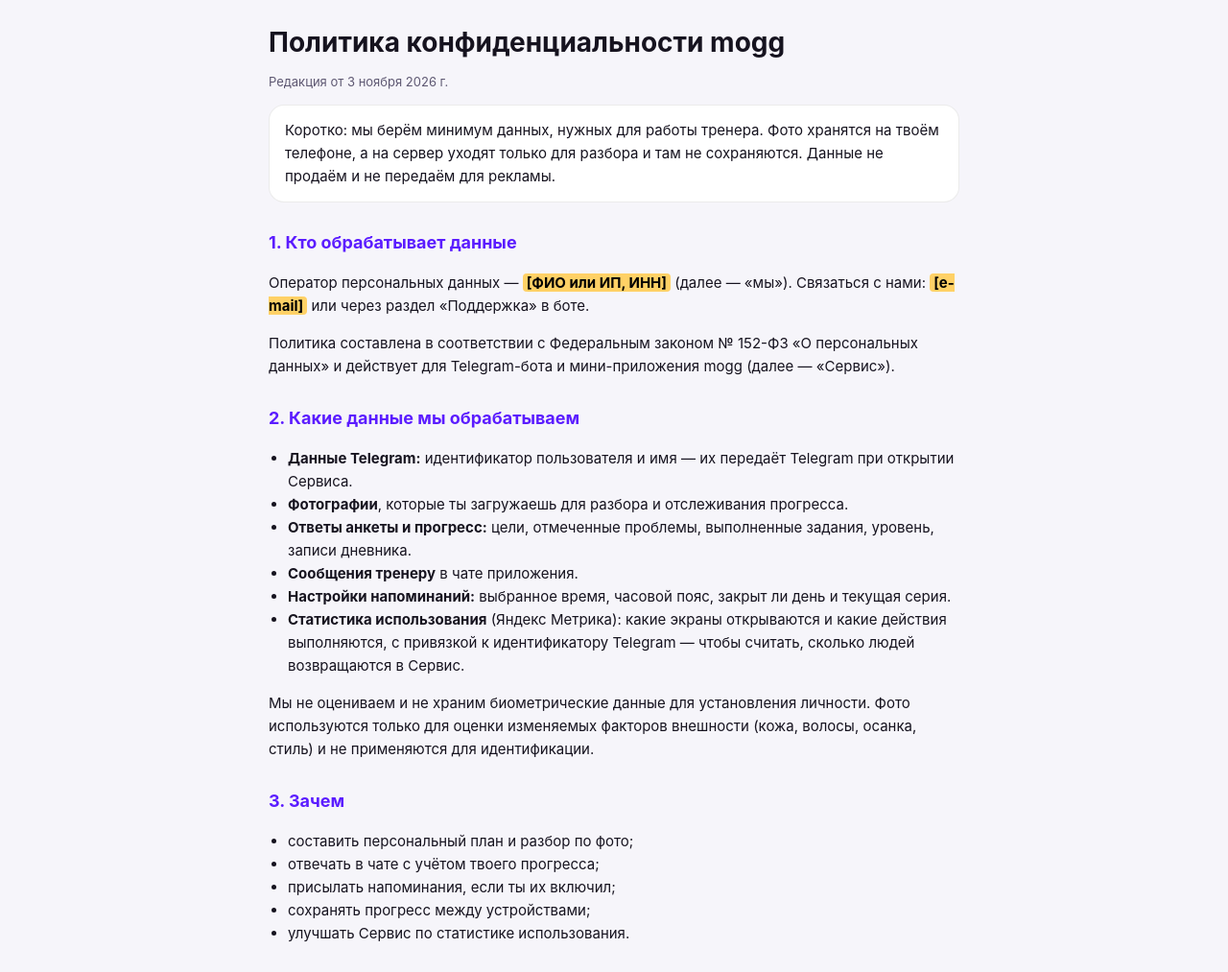
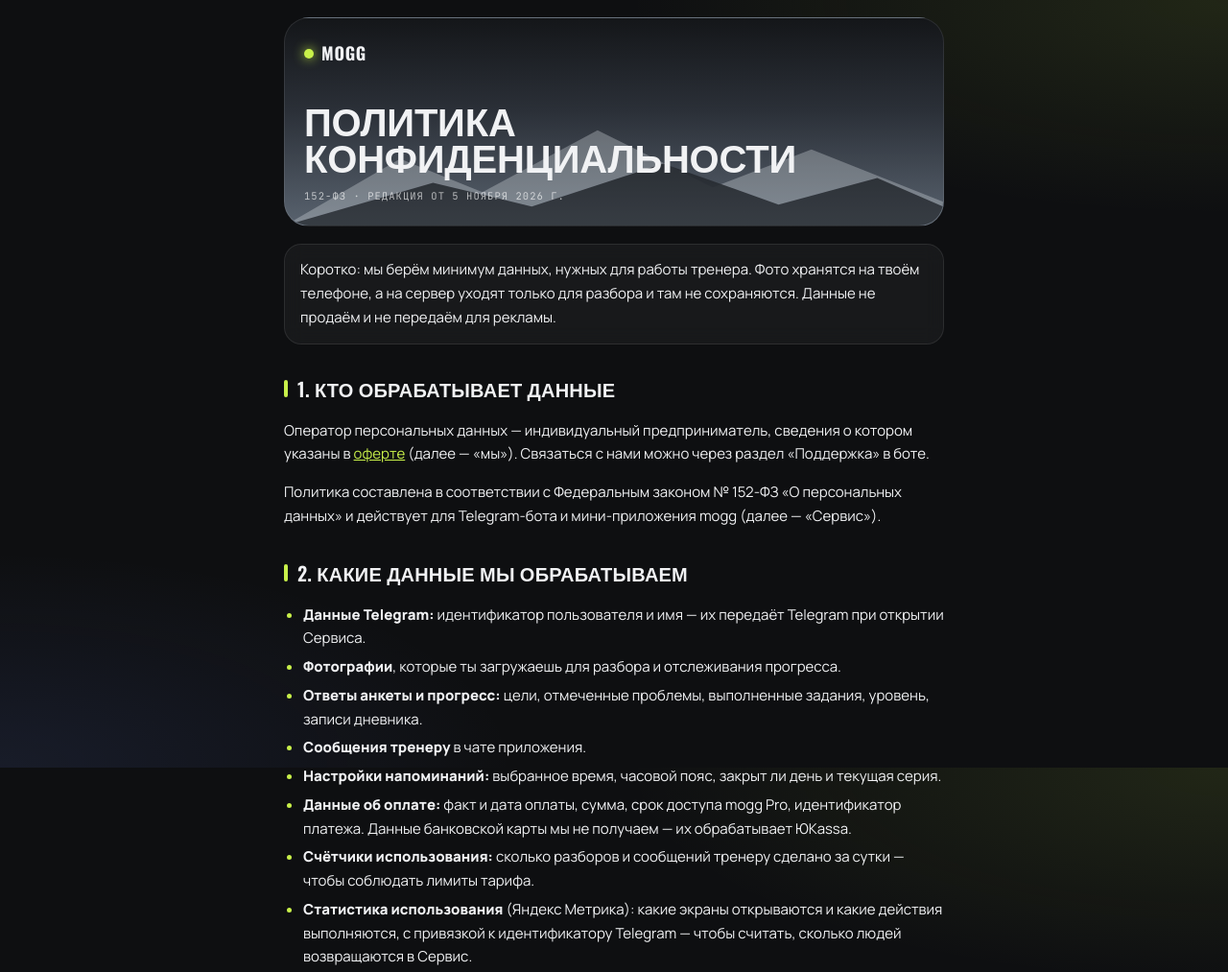
Before and after one commit to maxxx373/moggbot, a plain HTML site: page privacy.html in a window 1280 px wide. Shown: the top 1013 px of the page at 96% size. Drawn offline with nearby package versions, Linux system fonts and the light colour scheme.

Commit message:
Оформление: privacy.html в стиле mogg

```diff
--- a/privacy.html
+++ b/privacy.html
@@ -4,30 +4,50 @@
 <meta charset="utf-8">
 <meta name="viewport" content="width=device-width,initial-scale=1">
 <title>mogg — политика конфиденциальности</title>
+<link rel="preconnect" href="https://fonts.googleapis.com">
+<link href="https://fonts.googleapis.com/css2?family=Oswald:wght@600;700&family=Manrope:wght@400;600;800&family=JetBrains+Mono:wght@400;700&display=swap" rel="stylesheet">
 <style>
-  :root{--bg:#0d0a1a;--text:#f2f0fa;--hint:#a49cc4;--accent:#c6ff3d;--card:rgba(255,255,255,.05);--line:rgba(255,255,255,.1)}
-  @media (prefers-color-scheme: light){:root{--bg:#f6f5fa;--text:#16131f;--hint:#5e5872;--accent:#5b1cff;--card:#fff;--line:rgba(0,0,0,.08)}}
-  body{margin:0;background:var(--bg);color:var(--text);font:15px/1.6 -apple-system,BlinkMacSystemFont,'Segoe UI',Roboto,sans-serif}
-  main{max-width:720px;margin:0 auto;padding:28px 16px 60px}
-  h1{font-size:28px;line-height:1.2;margin:0 0 6px}
-  h2{font-size:18px;margin:28px 0 8px;color:var(--accent)}
+  :root{--bg:#0e0f11;--text:#f1f2f4;--hint:#9ba0a8;--accent:#c8f04a;--card:rgba(255,255,255,.045);--line:rgba(255,255,255,.09)}
+  *{box-sizing:border-box}
+  body{margin:0;background:var(--bg);color:var(--text);font:15px/1.65 'Manrope',-apple-system,BlinkMacSystemFont,'Segoe UI',Roboto,sans-serif;-webkit-font-smoothing:antialiased;
+    background-image:radial-gradient(70% 40% at 100% 0%,rgba(200,240,74,.10),transparent 70%),radial-gradient(60% 40% at 0% 100%,rgba(110,140,255,.10),transparent 70%);background-attachment:fixed}
+  main{max-width:720px;margin:0 auto;padding:18px 16px 70px}
+  .dhero{position:relative;overflow:hidden;border-radius:26px;padding:22px 20px 20px;margin-bottom:18px;border:1px solid var(--line);
+    background:linear-gradient(180deg,#141619 0%,#2b3038 45%,#59636f 100%)}
+  .dhero svg{position:absolute;left:0;right:0;bottom:0;width:100%;height:55%;opacity:.55}
+  .dhero .in{position:relative;z-index:1}
+  .brand{display:flex;align-items:center;gap:8px;font-family:'Oswald',sans-serif;font-weight:700;font-size:18px;letter-spacing:.04em;text-transform:uppercase}
+  .brand i{width:10px;height:10px;border-radius:50%;background:var(--accent);box-shadow:0 0 12px var(--accent)}
+  .mono{font-family:'JetBrains Mono',monospace;font-size:10.5px;letter-spacing:.1em;text-transform:uppercase;color:rgba(255,255,255,.65)}
+  h1{font-family:'Oswald',sans-serif;font-weight:700;text-transform:uppercase;font-size:clamp(26px,8.6vw,40px);line-height:.95;margin:34px 0 10px;hyphens:manual;letter-spacing:-.005em}
+  h2{font-family:'Oswald',sans-serif;font-weight:600;text-transform:uppercase;font-size:20px;letter-spacing:.01em;margin:30px 0 10px;color:var(--text);display:flex;align-items:center;gap:10px}
+  h2:before{content:'';width:4px;height:18px;border-radius:3px;background:var(--accent)}
   p,li{color:var(--text)}
   .hint{color:var(--hint);font-size:13px}
-  ul{padding-left:20px}
-  .card{background:var(--card);border:1px solid var(--line);border-radius:16px;padding:14px 16px;margin:14px 0}
-  /* поля, которые нужно заполнить до публичного запуска */
-  .todo{background:#ffd166;color:#000;padding:0 4px;border-radius:4px;font-weight:700}
+  ul,ol{padding-left:20px}
+  li{margin:5px 0}
+  li::marker{color:var(--accent)}
+  a{color:var(--accent)}
+  .card{background:var(--card);border:1px solid var(--line);border-radius:18px;padding:14px 16px;margin:14px 0;backdrop-filter:blur(10px)}
+  .card:first-of-type{border-left:3px solid var(--accent)}
+  table{width:100%;border-collapse:separate;border-spacing:0;margin:10px 0;border:1px solid var(--line);border-radius:16px;overflow:hidden}
+  td,th{padding:12px;text-align:left;vertical-align:top;font-size:14px;border-bottom:1px solid var(--line)}
+  th{font-family:'JetBrains Mono',monospace;font-size:11px;letter-spacing:.08em;text-transform:uppercase;color:var(--hint);background:rgba(255,255,255,.03)}
+  th:last-child{color:var(--accent)}
+  td:first-child,th:first-child{border-right:1px solid var(--line)}
+  tr:last-child td{border-bottom:0}
+  .req{color:inherit}
+  .foot{margin-top:40px;text-align:center}
 </style>
 </head>
 <body>
 <main>
-<h1>Политика конфиденциальности mogg</h1>
-<p class="hint">Редакция от 3 ноября 2026 г.</p>
+<div class="dhero"><svg viewBox="0 0 400 120" preserveAspectRatio="none"><path d="M0 120 L70 50 L120 85 L190 20 L260 80 L320 40 L400 95 L400 120Z" fill="#e8ecf1" opacity=".55"/><path d="M0 120 L90 75 L150 100 L230 55 L300 98 L360 70 L400 100 L400 120Z" fill="#0e0f11" opacity=".9"/></svg><div class="in"><div class="brand"><i></i>mogg</div><h1>Политика<br>конфиденци&shy;альности</h1><span class="mono">152-ФЗ · Редакция от 5 ноября 2026 г.</span></div></div>
 
 <div class="card">Коротко: мы берём минимум данных, нужных для работы тренера. Фото хранятся на твоём телефоне, а на сервер уходят только для разбора и там не сохраняются. Данные не продаём и не передаём для рекламы.</div>
 
 <h2>1. Кто обрабатывает данные</h2>
-<p>Оператор персональных данных — <span class="todo">[ФИО или ИП, ИНН]</span> (далее — «мы»). Связаться с нами: <span class="todo">[e-mail]</span> или через раздел «Поддержка» в боте.</p>
+<p>Оператор персональных данных — индивидуальный предприниматель, сведения о котором указаны в <a href="offer.html">оферте</a> (далее — «мы»). Связаться с нами можно через раздел «Поддержка» в боте.</p>
 <p>Политика составлена в соответствии с Федеральным законом № 152-ФЗ «О персональных данных» и действует для Telegram-бота и мини-приложения mogg (далее — «Сервис»).</p>
 
 <h2>2. Какие данные мы обрабатываем</h2>
@@ -37,6 +57,8 @@
   <li><b>Ответы анкеты и прогресс:</b> цели, отмеченные проблемы, выполненные задания, уровень, записи дневника.</li>
   <li><b>Сообщения тренеру</b> в чате приложения.</li>
   <li><b>Настройки напоминаний:</b> выбранное время, часовой пояс, закрыт ли день и текущая серия.</li>
+  <li><b>Данные об оплате:</b> факт и дата оплаты, сумма, срок доступа mogg Pro, идентификатор платежа. Данные банковской карты мы не получаем — их обрабатывает ЮKassa.</li>
+  <li><b>Счётчики использования:</b> сколько разборов и сообщений тренеру сделано за сутки — чтобы соблюдать лимиты тарифа.</li>
   <li><b>Статистика использования</b> (Яндекс Метрика): какие экраны открываются и какие действия выполняются, с привязкой к идентификатору Telegram — чтобы считать, сколько людей возвращаются в Сервис.</li>
 </ul>
 <p>Мы не оцениваем и не храним биометрические данные для установления личности. Фото используются только для оценки изменяемых факторов внешности (кожа, волосы, осанка, стиль) и не применяются для идентификации.</p>
@@ -46,6 +68,7 @@
   <li>составить персональный план и разбор по фото;</li>
   <li>отвечать в чате с учётом твоего прогресса;</li>
   <li>присылать напоминания, если ты их включил;</li>
+  <li>принимать оплату, открывать доступ mogg Pro и выдавать кассовые чеки;</li>
   <li>сохранять прогресс между устройствами;</li>
   <li>улучшать Сервис по статистике использования.</li>
 </ul>
@@ -55,23 +78,25 @@
   <li><b>Прогресс и фото</b> хранятся на твоём устройстве. Прогресс без фото дополнительно сохраняется в облачном хранилище Telegram, чтобы его можно было восстановить.</li>
   <li><b>Фото для разбора и сообщения тренеру</b> передаются на наш сервер в Yandex Cloud (Россия) и обрабатываются языковой моделью в сервисе Yandex AI Studio. После ответа они не сохраняются на сервере.</li>
   <li><b>Настройки напоминаний</b> (идентификатор Telegram, имя, время, часовой пояс, серия) хранятся в Yandex Cloud (Россия).</li>
+  <li><b>Данные об оплате и лимитах</b> (идентификатор Telegram, срок доступа, идентификатор платежа, счётчики за сутки) хранятся в Yandex Cloud (Россия).</li>
   <li><b>Отправка сообщений бота</b> идёт через технический сервис-посредник Cloudflare, который передаёт текст напоминания и идентификатор Telegram в Telegram и ничего не хранит.</li>
 </ul>
 
 <h2>5. Кому передаются</h2>
-<p>Только сервисам, без которых Сервис не работает: ООО «Яндекс.Облако» (сервер, хранение, обработка моделью), ООО «Яндекс» (Метрика), Telegram (доставка сообщений), Cloudflare (передача сообщений бота). Мы не продаём данные и не передаём их рекламодателям.</p>
+<p>Только сервисам, без которых Сервис не работает: ООО «Яндекс.Облако» (сервер, хранение, обработка моделью), ООО «Яндекс» (Метрика), ООО НКО «ЮMoney» (приём оплаты через ЮKassa и кассовые чеки), Telegram (доставка сообщений), Cloudflare (передача сообщений бота). Мы не продаём данные и не передаём их рекламодателям.</p>
 
 <h2>6. Сколько храним</h2>
-<p>Настройки напоминаний — пока ты пользуешься Сервисом; удалим по твоему запросу. Данные на устройстве ты можешь удалить сам: Профиль → «Сбросить прогресс».</p>
+<p>Настройки напоминаний — пока ты пользуешься Сервисом; удалим по твоему запросу. Данные об оплатах — 5 лет, как требует налоговое законодательство. Данные на устройстве ты можешь удалить сам: Профиль → «Сбросить прогресс».</p>
 
 <h2>7. Твои права</h2>
-<p>Ты можешь узнать, какие данные о тебе есть, исправить их, отозвать согласие и потребовать удаления — напиши на <span class="todo">[e-mail]</span> или в поддержку. Ответим в течение 10 рабочих дней. Отзыв согласия означает, что разбор по фото, чат и напоминания перестанут работать.</p>
+<p>Ты можешь узнать, какие данные о тебе есть, исправить их, отозвать согласие и потребовать удаления — напиши в поддержку бота. Ответим в течение 10 рабочих дней. Отзыв согласия означает, что разбор по фото, чат и напоминания перестанут работать.</p>
 
 <h2>8. Возраст</h2>
 <p>Сервис предназначен для пользователей старше 18 лет.</p>
 
 <h2>9. Изменения</h2>
 <p>Мы можем обновлять эту политику. Актуальная версия всегда доступна по этой ссылке, дата редакции указана вверху.</p>
+<p class="hint foot">mogg · личный тренер по внешности и форме</p>
 </main>
 </body>
 </html>
```
